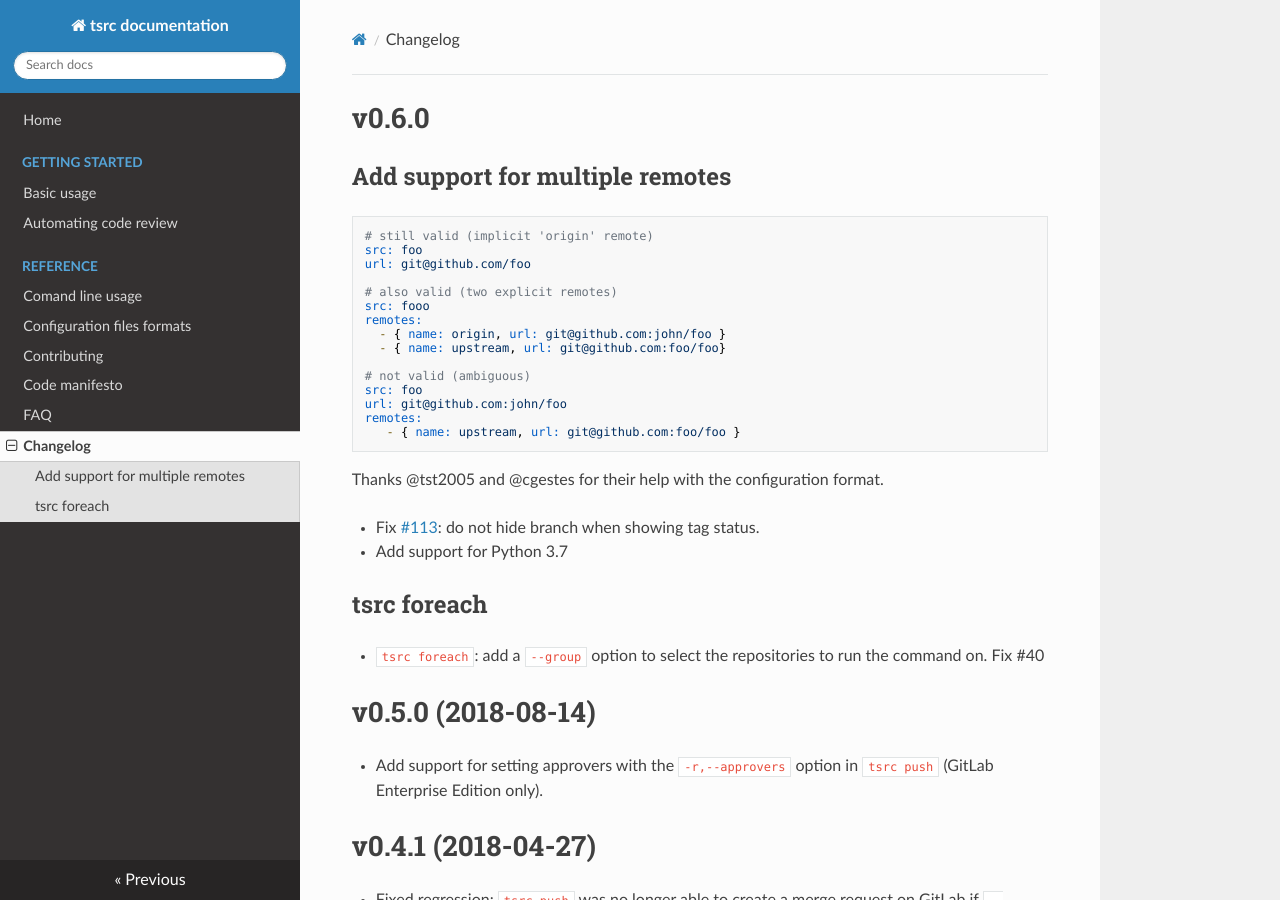
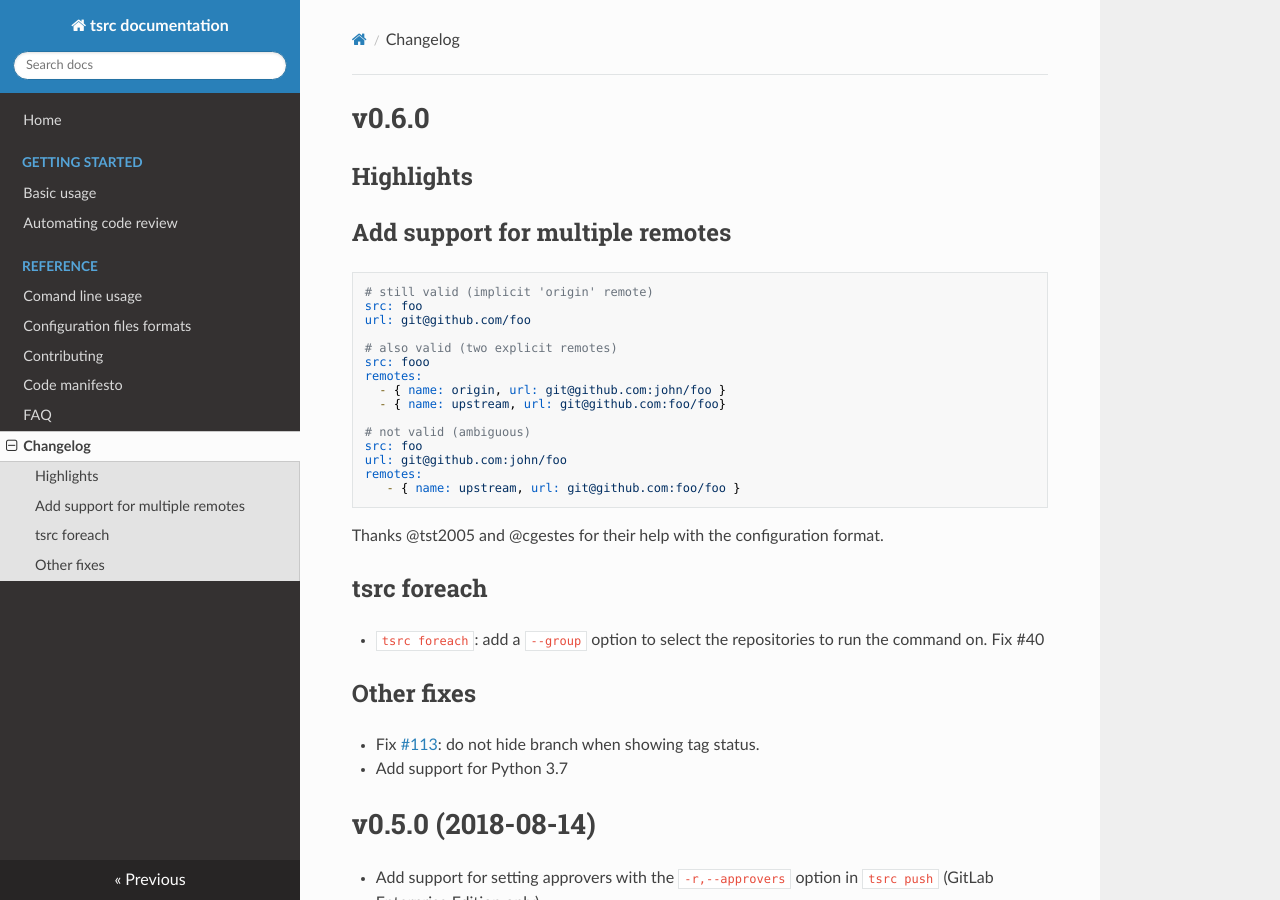
Before and after one commit to your-tools/tsrc, an MkDocs documentation site: the page built from docs/changelog.md, in a window 1280 px wide and 900 px high. Built offline with MkDocs 1.6.1, drawn with Linux system fonts in a browser that asks for light colours; nearby versions of some CDN libraries.

Commit message:
More changelog fixes

```diff
--- a/docs/changelog.md
+++ b/docs/changelog.md
@@ -1,4 +1,6 @@
 # v0.6.0
+
+## Highlights
 
 ## Add support for multiple remotes
 
@@ -22,12 +24,15 @@ remotes:
 
 Thanks @tst2005 and @cgestes for their help with the configuration format.
 
-* Fix [#113](https://github.com/SuperTanker/tsrc/issues/113): do not hide branch when showing tag status.
-* Add support for Python 3.7
 
 ## tsrc foreach
 
 * `tsrc foreach`: add a `--group` option to select the repositories to run the command on. Fix #40
+
+## Other fixes
+
+* Fix [#113](https://github.com/SuperTanker/tsrc/issues/113): do not hide branch when showing tag status.
+* Add support for Python 3.7
 
 # v0.5.0 (2018-08-14)
 
```
